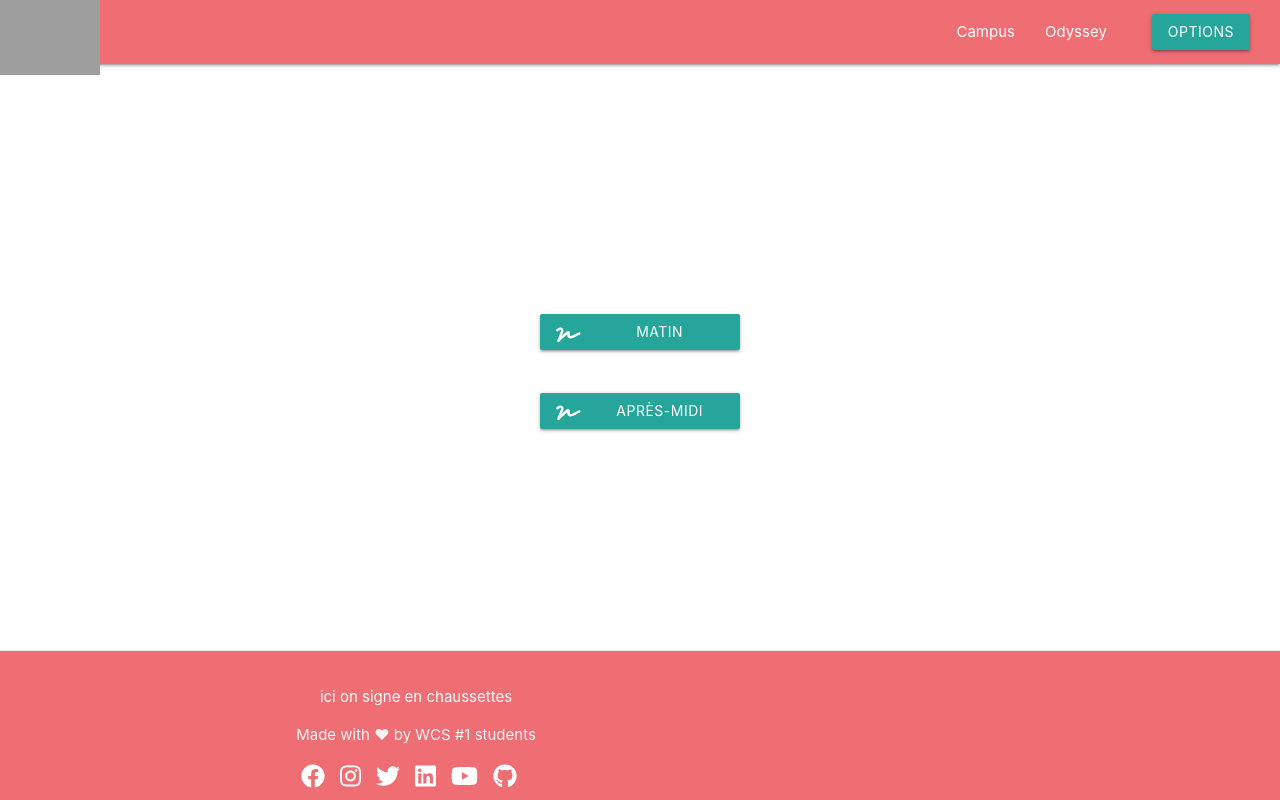
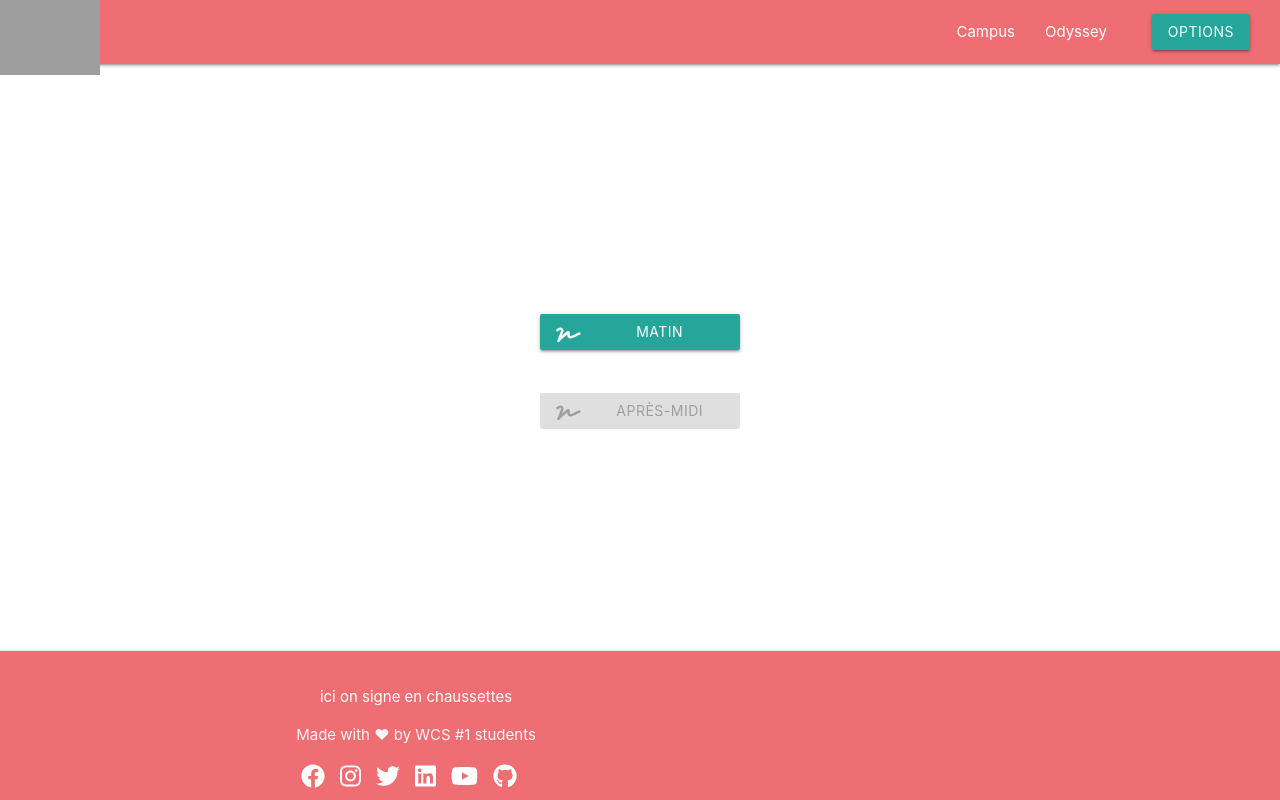
Before and after one commit to KleinosFR/hacknoel-front, a React (Create React App) app: page /sign in a window 1280 px wide. Built offline with nearby package versions, Linux system fonts and the light colour scheme; grey boxes are pictures that could not be loaded.

Commit message:
no regex implemented

```diff
--- a/package.json
+++ b/package.json
@@ -13,7 +13,6 @@
     "axios": "^0.19.0",
     "classnames": "^2.2.6",
     "materialize-css": "^1.0.0",
-    "moment": "^2.24.0",
     "react": "^16.12.0",
     "react-dom": "^16.12.0",
     "react-hook-form": "^3.29.4",
--- a/src/sign/Push.jsx
+++ b/src/sign/Push.jsx
@@ -23,6 +23,10 @@ function Push() {
     const clearPM = () => sigCanvasPM.current.clear();
 
     const saveAM = async () => {
+        const img = sigCanvasAM.current
+            .getTrimmedCanvas()
+            .toDataURL("image/png");
+
         await setImageURLAM(
             sigCanvasAM.current.getTrimmedCanvas().toDataURL("image/png")
         );
@@ -32,7 +36,7 @@ function Push() {
             apiCall
                 .post("/signs", {
                     UserUuid: userId,
-                    image: imageURLAM
+                    image: img
                 })
                 .then(res => {})
                 .catch(err => {
@@ -50,8 +54,8 @@ function Push() {
         );
         apiCall
             .post("/signs", {
-                UserUuid: img,
-                image: imageURLPM
+                UserUuid: userId,
+                image: img
             })
             .then(res => {})
             .catch(err => {
@@ -117,7 +121,11 @@ function Push() {
                     <Popup
                         modal
                         trigger={
-                            <Button className style={{ width: "200px" }}>
+                            <Button
+                                className
+                                style={{ width: "200px" }}
+                                disabled={actualhour < 14 || actualhour > 17}
+                            >
                                 <Icon left>
                                     <FontAwesomeIcon icon={faSignature} />
                                 </Icon>
```
Also changed, not shown: 1 other file (tests, documents, lock files or other folders).
